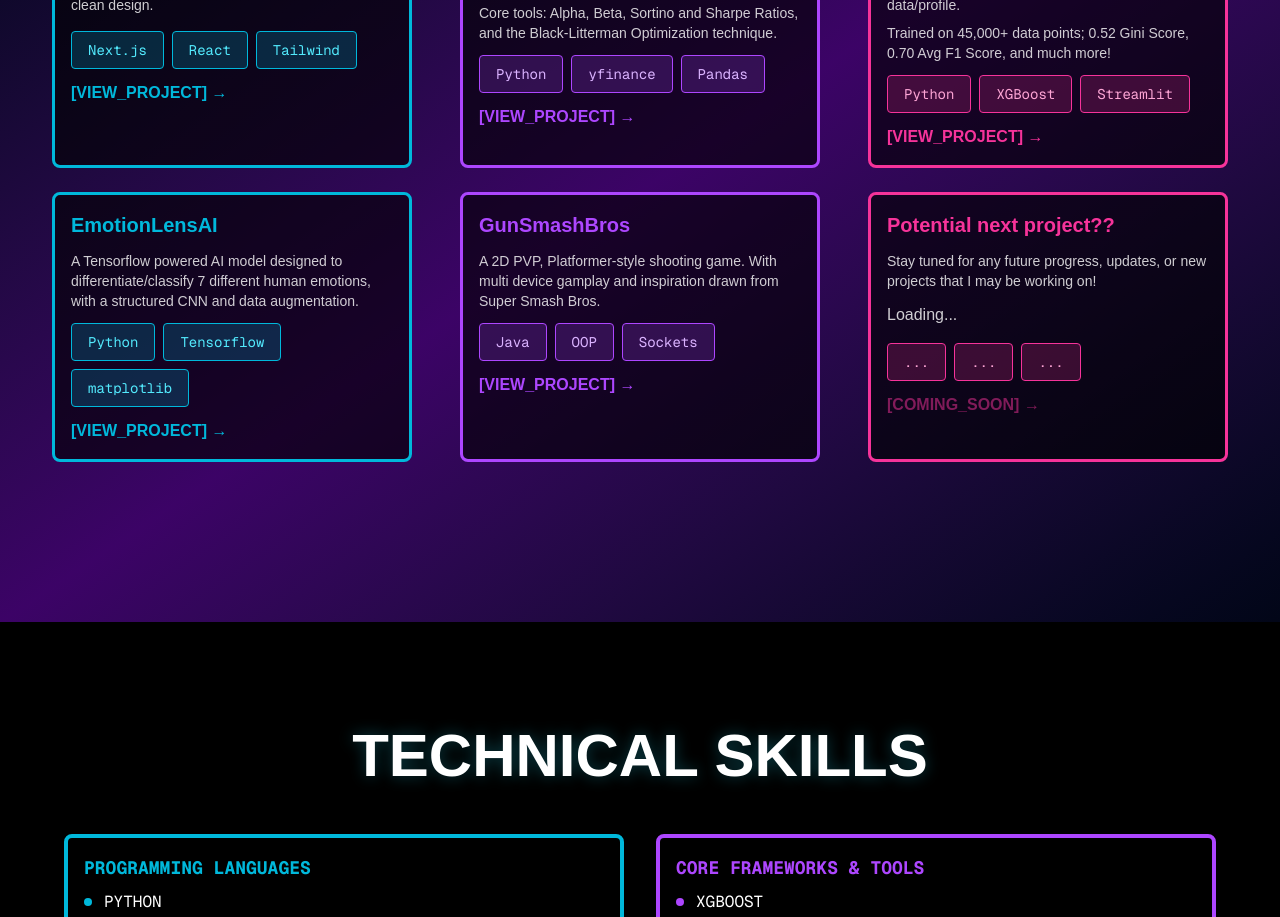
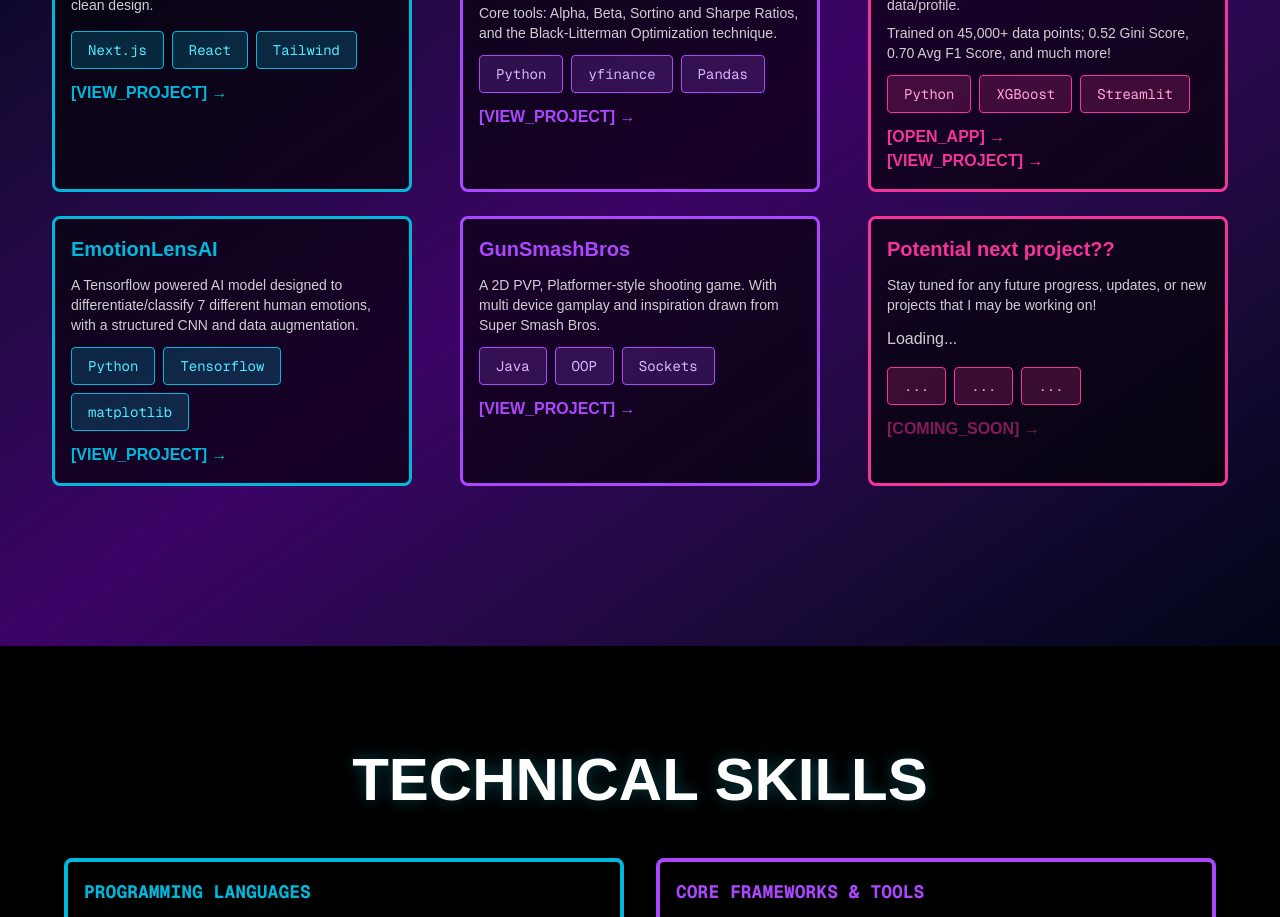
Before and after one commit to thatdudePranay/portfolio-website, a Next.js app: page / in a window 1280 px wide. Shown: the part 1840-2757 px from the top of the page. Built offline with nearby package versions, Linux system fonts and the light colour scheme.

Commit message:
Added LoanOracle App Accessibility

```diff
--- a/app/Extracurriculars.js
+++ b/app/Extracurriculars.js
@@ -82,7 +82,7 @@
     },
   ];
 
-  // Detect which item is in focus based on scroll - KEEPING THIS FUNCTIONALITY
+  // Detect which item is in focus based on scroll
   useEffect(() => {
     const handleScroll = () => {
       const containerCenter = window.innerHeight / 2;
--- a/app/page.js
+++ b/app/page.js
@@ -450,12 +450,21 @@
                   <span className="px-4 py-2 bg-pink-500/20 border border-pink-500 text-pink-300 rounded text-sm font-mono">Streamlit</span>
                 </div>
                 <a
+                href="https://loanoracle.streamlit.app/"
+                target="_blank"
+                rel="noopener noreferrer"
+                className = "text-pink-500 hover:text-pink-300 transition-colors font-bold"
+                >
+                  [OPEN_APP] →
+                </a>
+                <div> </div>
+                <a
                   href="https://github.com/neilhaoyuan/credit_risk_loaner"
                   target="_blank"
                   rel="noopener noreferrer"
                   className="text-pink-500 hover:text-pink-300 transition-colors font-bold"
                 >
-                  [VIEW_PROJECT] →
+                   [VIEW_PROJECT] →
                 </a>
               </div>
             </div>
```
